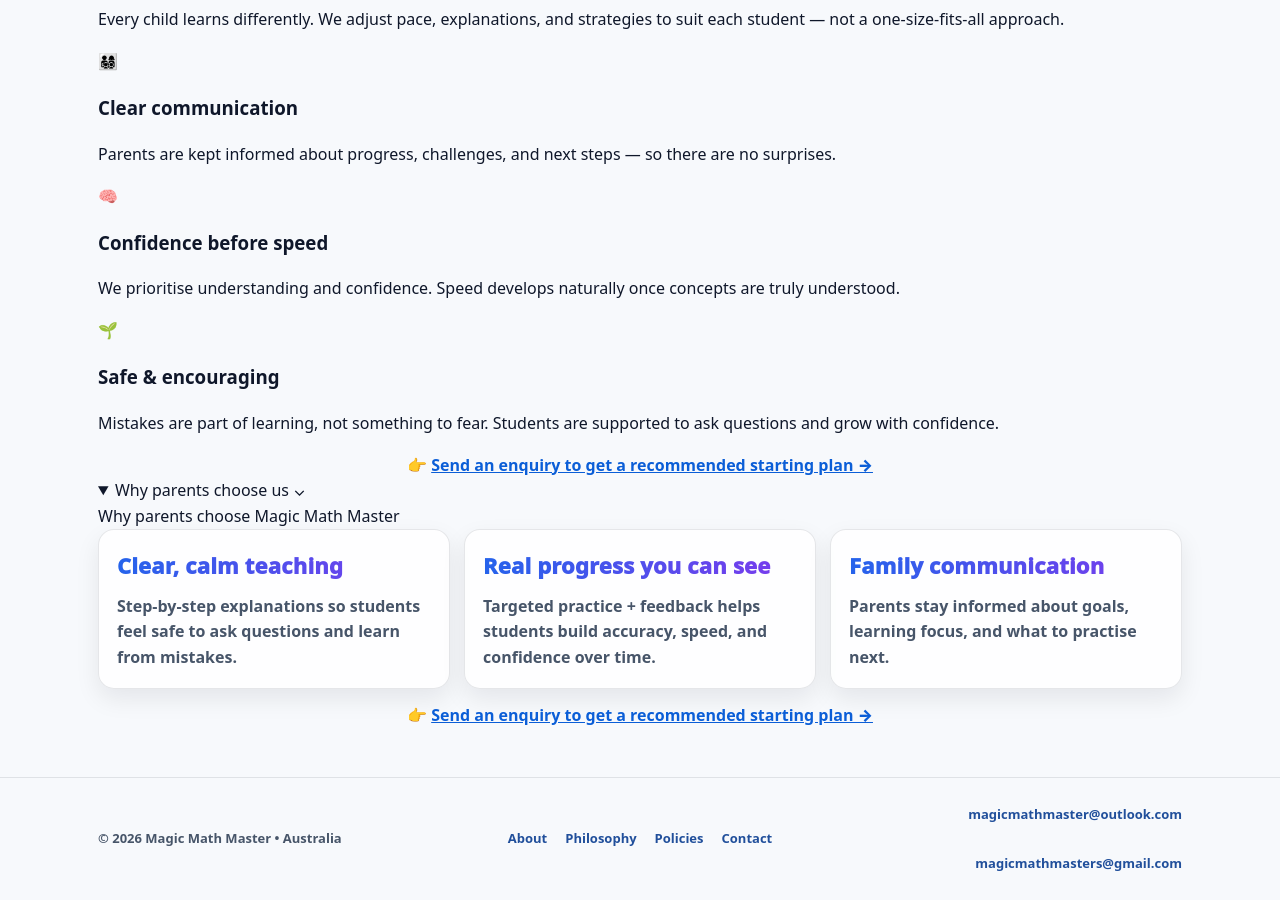
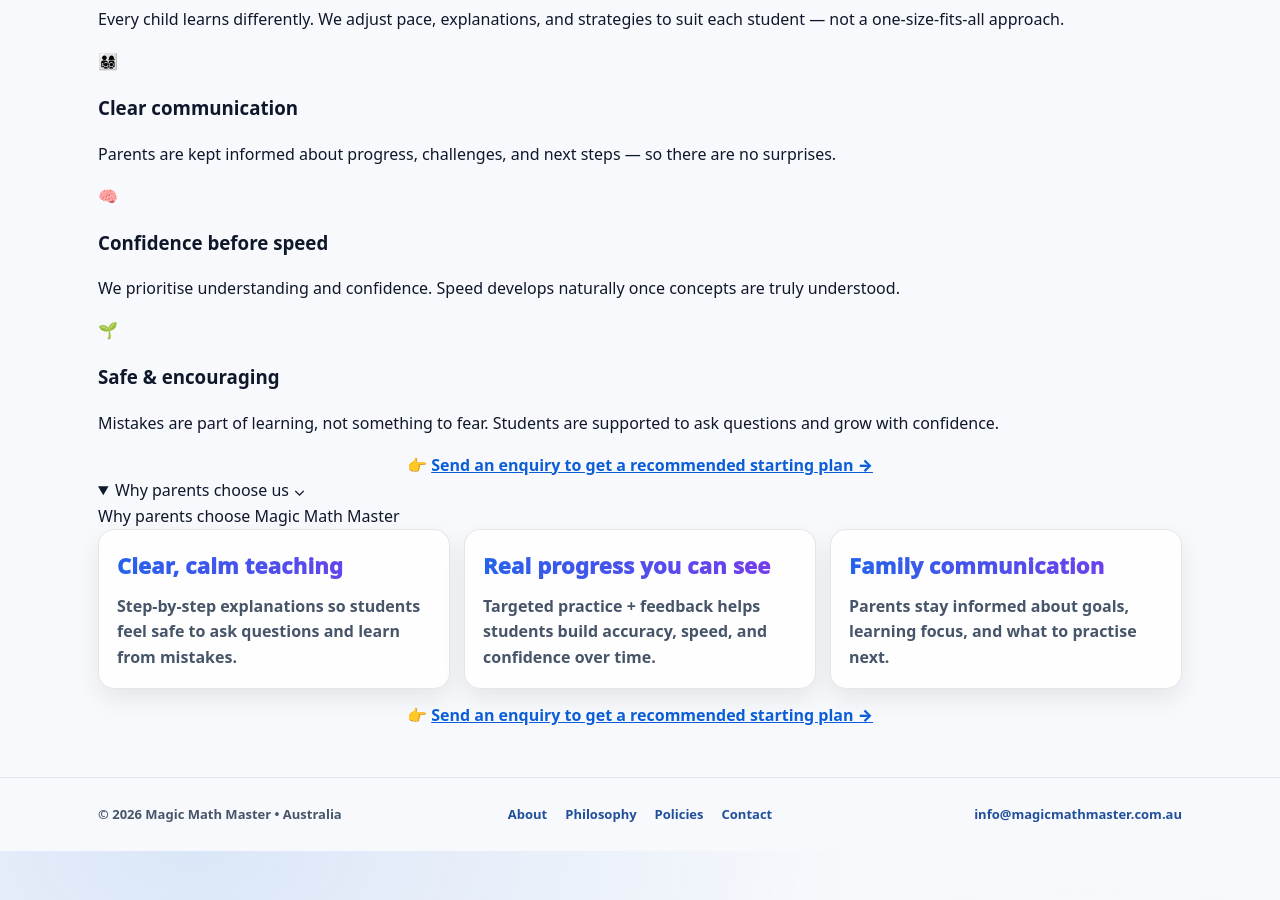
Before and after one commit to magicmathmasters/MMM, a Jekyll site: the page built from index.html, in a window 1280 px wide and 900 px high, scrolled down 3631 px. Built offline with Jekyll 4.4.1, drawn with Linux system fonts in a browser that asks for light colours.

Commit message:
Add files via upload

```diff
--- a/_includes/footer.html
+++ b/_includes/footer.html
@@ -14,8 +14,8 @@
       </nav>
 
       <div class="footer-right" aria-label="Contact email">
-        <a href="mailto:magicmathmaster@outlook.com">magicmathmaster@outlook.com</a>
-        <a href="mailto:magicmathmasters@gmail.com">magicmathmasters@gmail.com</a>
+        <a href="mailto:info@magicmathmaster.com.au">info@magicmathmaster.com.au</a>
+        <!--<a href="mailto:magicmathmasters@gmail.com">magicmathmasters@gmail.com</a>-->
       </div>
 
     </div>
```
